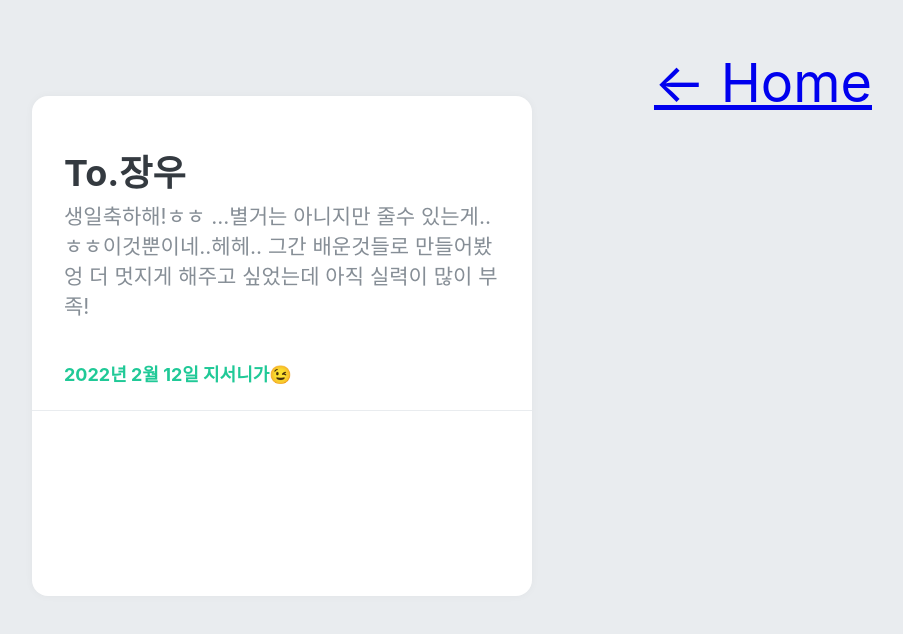
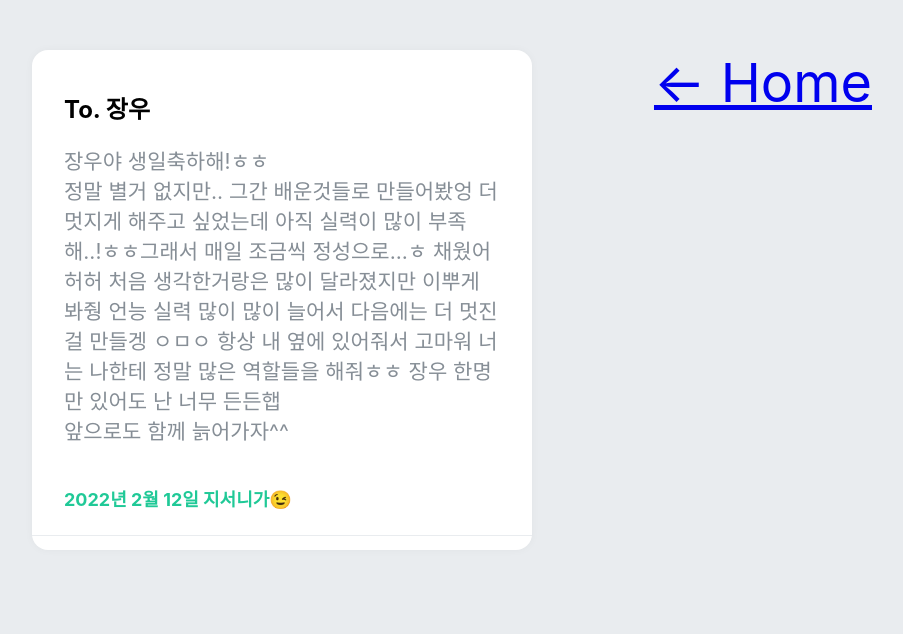
Before and after one commit to jisunchung/mapdiary, a React (Create React App) app: page /mail in a window 1280 px wide. Shown: the top 634 px of the page, without its empty margins (358-1261 px from the left). Built offline with nearby package versions, Linux system fonts and the light colour scheme.

Commit message:
add busan router home btn

```diff
--- a/src/App.css
+++ b/src/App.css
@@ -21,3 +21,10 @@
   font-size: 54px;
   z-index: 1;
 }
+.home{
+  position: fixed;
+  top: 5px;
+  right: 5px;
+  font-size: 20px;
+  z-index: 1;
+}
--- a/src/Category/Seoul.js
+++ b/src/Category/Seoul.js
@@ -3,12 +3,14 @@ import face from '../images/face2.jpeg';
 import { motion } from "framer-motion";
 import { Link } from "react-router-dom";
 import { Grid, Box } from "@material-ui/core";
+import '../App.css';
 
 
 function Seoul(){
     return(
         <div style={{backgroundColor:"#282c34",color:"white"}}>
-            <Link to="/">home</Link>
+            <Link className="home" style={{float:"right", padding:20}} to="/"><h1>← home</h1></Link>
+
 
     <Grid container spacing={1}>
 
--- a/src/Category/busan.js
+++ b/src/Category/busan.js
@@ -1,5 +1,5 @@
 import React from "react";
-import face from '../images/face2.jpeg';
+import '../App.css';
 import { motion } from "framer-motion";
 import { Link } from "react-router-dom";
 import { Grid, Box } from "@material-ui/core";
@@ -18,7 +18,7 @@ import j from "../images/busan/11.jpeg"
 function Busan(){
     return(
         <div style={{backgroundColor:"#282c34",color:"white"}}>
-            <Link to="/">home</Link>
+            <Link className="home" style={{float:"right", padding:20}} to="/"><h1>← home</h1></Link>
 
     <Grid container spacing={1}>
 
--- a/src/MailTemplate.js
+++ b/src/MailTemplate.js
@@ -12,13 +12,13 @@ box-shadow: 0 0 8px 0 rgba(0, 0, 0, 0.04);
 
 margin: 0 auto;
 
-margin-top: 96px;
+margin-top: 50px;
 margin-bottom: 32px;
 display: flex;
 flex-direction: column;`
 
 const TodoHeadBlock = styled.div`
-  padding-top: 48px;
+  padding-top: 20px;
   padding-left: 32px;
   padding-right: 32px;
   padding-bottom: 24px;
@@ -44,10 +44,17 @@ const TodoHeadBlock = styled.div`
 function MailTemplate() {
     return <TemplateBlock>
     <TodoHeadBlock>
-    <h1>To.장우</h1>
+    <h2>To. 장우</h2>
     <div className="day">
-        생일축하해!ㅎㅎ ...별거는 아니지만 줄수 있는게..ㅎㅎ이것뿐이네..헤헤..
-    그간 배운것들로 만들어봤엉 더 멋지게 해주고 싶었는데 아직 실력이 많이 부족!</div>
+       장우야 생일축하해!ㅎㅎ <br/>
+       정말 별거 없지만..
+    그간 배운것들로 만들어봤엉 더 멋지게 해주고 싶었는데 아직 실력이 많이 부족해..!ㅎㅎ그래서
+    매일 조금씩 정성으로...ㅎ 채웠어 허허 처음 생각한거랑은 많이 달라졌지만 이뿌게 봐줭
+    언능 실력 많이 많이 늘어서 다음에는 더 멋진걸 만들겡 ㅇㅁㅇ 항상 내 옆에 있어줘서 고마워
+    너는 나한테 정말 많은 역할들을 해줘ㅎㅎ 장우 한명만 있어도 난 너무 든든햅
+
+    <br/>
+    앞으로도 함께 늙어가자^^ </div>
     <div className="tasks-left">2022년 2월 12일 지서니가😉</div>
   </TodoHeadBlock>
   </TemplateBlock>;
```
